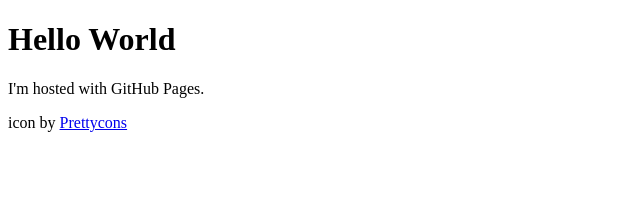
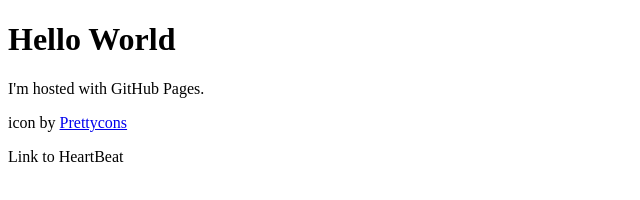
Before and after one commit to Fishbite/projectTwo, a plain HTML site: page index.html in a window 1280 px wide. Shown: the whole page, without its empty margins (0-640 px from the left). Drawn offline with Linux system fonts and the light colour scheme.

Commit message:
Update index.html
Added a link to the internal HeartBeat.html file

```diff
--- a/index.html
+++ b/index.html
@@ -4,5 +4,6 @@
 <h1>Hello World</h1>
 <p>I'm hosted with GitHub Pages.</p>
   <p>icon by <a  href="https://www.flaticon.com/authors/prettycons" target="_blank">Prettycons</a></p>
+  <p>Link to HeartBeat<a href="https://www.github.com/projectTwo/HeartBeat.html" target="_blank"</a></p>
 </body>
 </html>
```
